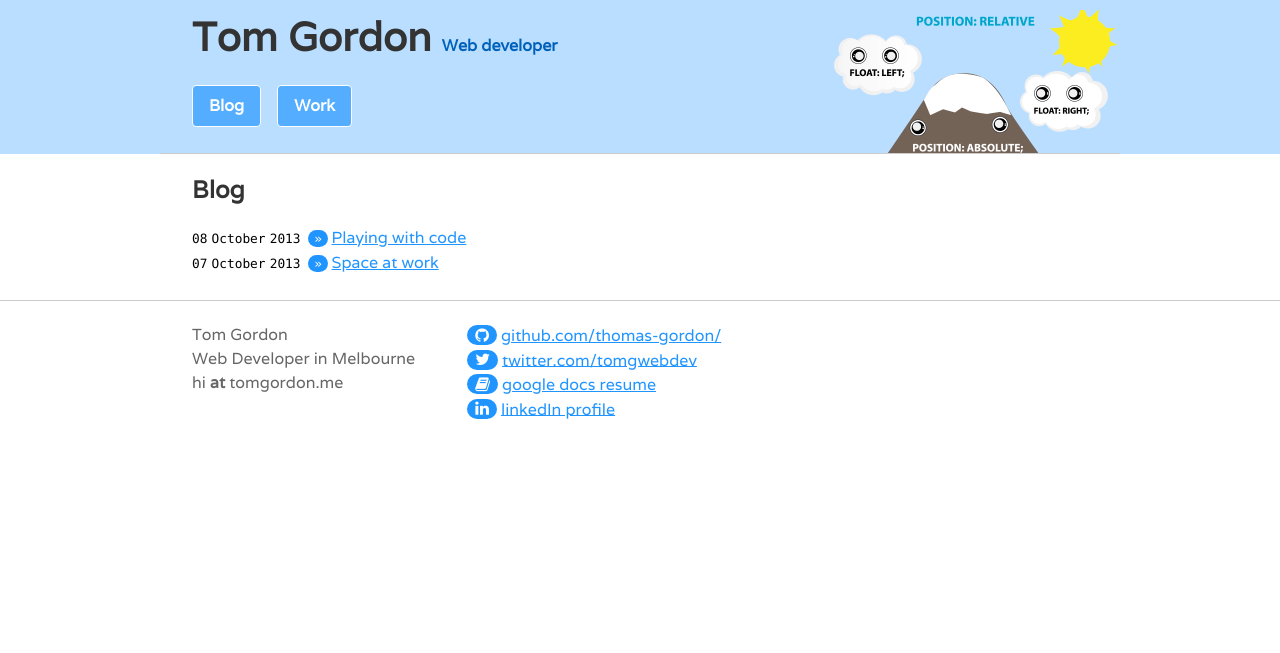
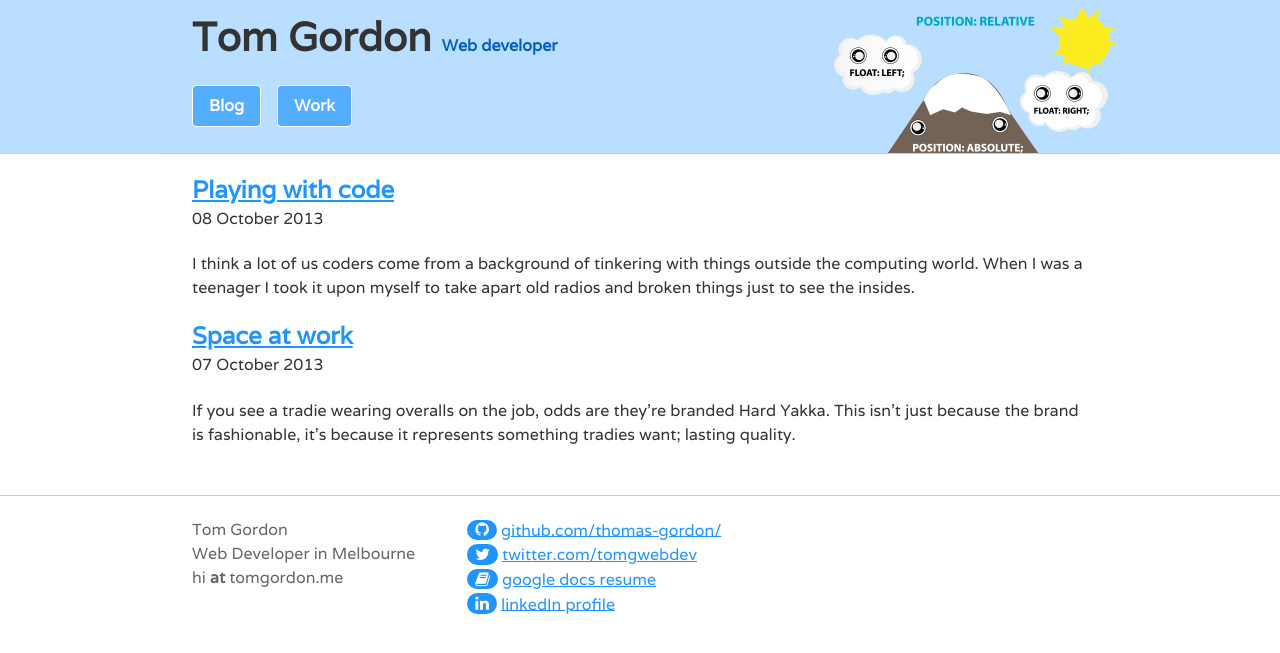
Before and after one commit to thomas-gordon/tomgordon.me, a Jekyll site: the page built from index.html, in a window 1280 px wide. Shown: the top 653 px of the page. Built offline with Jekyll 4.4.1, drawn with Linux system fonts in a browser that asks for light colours; nearby versions of some CDN libraries; library files that are not in the unit come from our copies.

Commit message:
Styling revisions

```diff
--- a/_posts/2013-10-08-playing-with-code.markdown
+++ b/_posts/2013-10-08-playing-with-code.markdown
@@ -6,8 +6,9 @@ categories: musings
 ---
 
 I think a lot of us coders come from a background of tinkering with things outside the computing world. When I was a
-teenager I took it upon myself to take apart old radios and broken things just to see the insides. The time I spent in this world
-was clear, uncluttered by all the nonsense that accompanies adolescence. I think it was this tinkering bubble that lead me
+teenager I took it upon myself to take apart old radios and broken things just to see the insides.
+
+The time I spent in this world was clear, uncluttered by all the nonsense that accompanies adolescence. I think it was this tinkering bubble that lead me
 to want to understand the web and the technology behind it. It also interested me more than conventional engineering because
 it was still being developed; I had the real chance to contribute to the creation of web engineering itself.
 
--- a/config.rb
+++ b/config.rb
@@ -1,6 +1,5 @@
 # Require any additional compass plugins here.
 sass_options = {:sourcemap => true}
-enable_sourcemaps = true
 
 # Set this to the root of your project when deployed:
 http_path = "/"
--- a/css/style.css
+++ b/css/style.css
@@ -31,7 +31,7 @@
 
 /*  Font Awesome styles
     ------------------------------------------------------- */
-/* line 43, ../scss/_font-awesome.scss */
+/* line 42, ../scss/_font-awesome.scss */
 [class^="icon-"],
 [class*=" icon-"] {
   font-family: FontAwesome;
@@ -51,7 +51,7 @@
   margin-top: 0; }
 
 /* more sprites.less reset */
-/* line 75, ../scss/_font-awesome.scss */
+/* line 63, ../scss/_font-awesome.scss */
 .icon-white,
 .nav-pills > .active > a > [class^="icon-"],
 .nav-pills > .active > a > [class*=" icon-"],
@@ -67,7 +67,7 @@
 .dropdown-submenu:hover > a > [class*=" icon-"] {
   background-image: none; }
 
-/* line 80, ../scss/_font-awesome.scss */
+/* line 79, ../scss/_font-awesome.scss */
 [class^="icon-"]:before,
 [class*=" icon-"]:before {
   text-decoration: inherit;
@@ -75,7 +75,7 @@
   speak: none; }
 
 /* makes sure icons active on rollover in links */
-/* line 89, ../scss/_font-awesome.scss */
+/* line 88, ../scss/_font-awesome.scss */
 a [class^="icon-"],
 a [class*=" icon-"] {
   display: inline-block; }
@@ -86,7 +86,7 @@ a [class*=" icon-"] {
   vertical-align: -10%;
   font-size: 1.3333333333333333em; }
 
-/* line 102, ../scss/_font-awesome.scss */
+/* line 101, ../scss/_font-awesome.scss */
 .btn [class^="icon-"],
 .btn [class*=" icon-"], .nav [class^="icon-"],
 .nav [class*=" icon-"] {
@@ -103,7 +103,7 @@ a [class*=" icon-"] {
   .nav [class*=" icon-"].icon-spin {
     display: inline-block; }
 
-/* line 112, ../scss/_font-awesome.scss */
+/* line 111, ../scss/_font-awesome.scss */
 .nav-tabs [class^="icon-"],
 .nav-tabs [class*=" icon-"], .nav-pills [class^="icon-"],
 .nav-pills [class*=" icon-"] {
@@ -116,7 +116,7 @@ a [class*=" icon-"] {
   .nav-pills [class*=" icon-"].icon-large {
     line-height: .9em; }
 
-/* line 120, ../scss/_font-awesome.scss */
+/* line 119, ../scss/_font-awesome.scss */
 li [class^="icon-"],
 li [class*=" icon-"], .nav li [class^="icon-"],
 .nav li [class*=" icon-"] {
@@ -134,7 +134,7 @@ li [class*=" icon-"], .nav li [class^="icon-"],
 ul.icons {
   list-style-type: none;
   text-indent: -.75em; }
-  /* line 137, ../scss/_font-awesome.scss */
+  /* line 136, ../scss/_font-awesome.scss */
   ul.icons li [class^="icon-"],
   ul.icons li [class*=" icon-"] {
     width: .75em; }
@@ -214,7 +214,7 @@ ul.icons {
 .btn.btn-small [class*=" icon-"].pull-right.icon-2x {
   margin-top: .25em; }
 
-/* line 219, ../scss/_font-awesome.scss */
+/* line 218, ../scss/_font-awesome.scss */
 .btn.btn-large [class^="icon-"],
 .btn.btn-large [class*=" icon-"] {
   margin-top: 0; }
@@ -413,7 +413,7 @@ ul.icons {
 .icon-play-circle:before {
   content: "\f01d"; }
 
-/* line 303, ../scss/_font-awesome.scss */
+/* line 302, ../scss/_font-awesome.scss */
 .icon-repeat:before,
 .icon-rotate-right:before {
   content: "\f01e"; }
@@ -675,7 +675,7 @@ ul.icons {
 .icon-arrow-down:before {
   content: "\f063"; }
 
-/* line 375, ../scss/_font-awesome.scss */
+/* line 374, ../scss/_font-awesome.scss */
 .icon-share-alt:before,
 .icon-mail-forward:before {
   content: "\f064"; }
@@ -1100,7 +1100,7 @@ ul.icons {
 .icon-linkedin:before {
   content: "\f0e1"; }
 
-/* line 490, ../scss/_font-awesome.scss */
+/* line 489, ../scss/_font-awesome.scss */
 .icon-undo:before,
 .icon-rotate-left:before {
   content: "\f0e2"; }
@@ -1281,7 +1281,7 @@ ul.icons {
 .icon-circle:before {
   content: "\f111"; }
 
-/* line 539, ../scss/_font-awesome.scss */
+/* line 538, ../scss/_font-awesome.scss */
 .icon-reply:before,
 .icon-mail-reply:before {
   content: "\f112"; }
@@ -1346,7 +1346,7 @@ ul.icons {
 .icon-mail-reply-all:before {
   content: "\f122"; }
 
-/* line 557, ../scss/_font-awesome.scss */
+/* line 556, ../scss/_font-awesome.scss */
 .icon-star-half-full:before,
 .icon-star-half-empty:before {
   content: "\f123"; }
@@ -1806,7 +1806,7 @@ body {
   font-family: "Varela", Arial, sans-serif;
   margin: 0 auto;
   *zoom: 1; }
-  /* line 19, ../scss/style.scss */
+  /* line 18, ../scss/style.scss */
   .container:before, .container:after {
     content: " ";
     /* 1 */
@@ -1864,7 +1864,7 @@ h4 {
   margin-top: 24px;
   margin-top: 1.5rem; }
 
-/* line 136, ../scss/style.scss */
+/* line 135, ../scss/style.scss */
 blockquote, h5, h6, iframe, label, p, pre, address, td, th, ul, ol, dl, dd, hr,
 table {
   font-size: medium;
@@ -1906,7 +1906,7 @@ nav ul {
   margin: 0;
   padding: 0;
   list-style: none; }
-  /* line 19, ../scss/style.scss */
+  /* line 18, ../scss/style.scss */
   nav ul:before, nav ul:after {
     content: " ";
     /* 1 */
@@ -1951,49 +1951,44 @@ Content
 /* Home
 /*
 /*****************************************************************************/
-/* line 200, ../scss/style.scss */
-ul.posts {
-  margin: 0;
-  padding: 0;
-  list-style: none; }
-  /* line 204, ../scss/style.scss */
-  ul.posts.posts span {
-    color: #000;
-    font-family: Monaco, "Courier New", monospace;
-    font-size: 80%; }
-  /* line 209, ../scss/style.scss */
-  ul.posts.posts .raquo {
-    text-decoration: none;
-    margin: 0.122em 0.25em 0 0.25em;
-    background: #2195ff;
-    border-radius: 1000px;
-    color: #fff;
-    padding: 0.1em 0.5em; }
+/* line 206, ../scss/style.scss */
+.article-list h1 {
+  font-size: 24px;
+  font-size: 1.5rem;
+  line-height: 1em;
+  margin-bottom: 24px;
+  margin-bottom: 1.5rem;
+  margin-top: 24px;
+  margin-top: 1.5rem; }
+/* line 210, ../scss/style.scss */
+.article-list time {
+  display: block;
+  margin-top: -1em; }
 
 /*****************************************************************************/
 /*
 /* Site
 /*
 /*****************************************************************************/
-/* line 228, ../scss/style.scss */
+/* line 224, ../scss/style.scss */
 #site-header {
   background: #BADEFF; }
-  /* line 230, ../scss/style.scss */
+  /* line 226, ../scss/style.scss */
   #site-header .container {
     padding-bottom: 1.40em;
     border-bottom: 0.1em solid #ccc; }
-  /* line 235, ../scss/style.scss */
+  /* line 231, ../scss/style.scss */
   #site-header a {
     font-weight: bold;
     text-decoration: none; }
-  /* line 240, ../scss/style.scss */
+  /* line 236, ../scss/style.scss */
   #site-header a.extra {
     color: #aaa;
     margin-left: 1em; }
-    /* line 243, ../scss/style.scss */
+    /* line 239, ../scss/style.scss */
     #site-header a.extra:hover {
       color: #000; }
-  /* line 248, ../scss/style.scss */
+  /* line 244, ../scss/style.scss */
   #site-header .title {
     margin-top: 0;
     padding-top: 24px;
@@ -2004,11 +1999,11 @@ ul.posts {
     padding-right: 1rem;
     display: inline-block;
     background: #BADEFF; }
-    /* line 260, ../scss/style.scss */
+    /* line 256, ../scss/style.scss */
     #site-header .title a {
       color: #333;
       text-decoration: none; }
-    /* line 264, ../scss/style.scss */
+    /* line 260, ../scss/style.scss */
     #site-header .title span {
       font-size: 16px;
       font-size: 1rem;
@@ -2019,25 +2014,25 @@ ul.posts {
       margin-top: 1.5rem;
       color: #0061ba; }
 
-/* line 274, ../scss/style.scss */
+/* line 270, ../scss/style.scss */
 #site-footer {
   color: #666;
   overflow: hidden;
   padding-top: 1.4em;
   border-top: 0.1em solid #ccc; }
-  /* line 280, ../scss/style.scss */
+  /* line 276, ../scss/style.scss */
   #site-footer .contact {
     float: left;
     margin-right: 3em;
     margin: 0 3em 1.5em 0; }
-    /* line 284, ../scss/style.scss */
+    /* line 280, ../scss/style.scss */
     #site-footer .contact p {
       margin: 0; }
-    /* line 285, ../scss/style.scss */
+    /* line 281, ../scss/style.scss */
     #site-footer .contact a {
       color: #2195ff;
       display: block; }
-      /* line 288, ../scss/style.scss */
+      /* line 284, ../scss/style.scss */
       #site-footer .contact a i {
         text-decoration: none;
         margin: 0.122em 0.25em 0 0.25em;
@@ -2052,25 +2047,25 @@ ul.posts {
 /*
 /*****************************************************************************/
 /* standard */
-/* line 310, ../scss/style.scss */
+/* line 306, ../scss/style.scss */
 .post pre {
   border: 1px solid #ddd;
   background-color: #eef;
   padding: 0 .4em; }
-/* line 316, ../scss/style.scss */
+/* line 312, ../scss/style.scss */
 .post code {
   border: 1px solid #ddd;
   background-color: #eef;
   padding: 0 .2em; }
-/* line 322, ../scss/style.scss */
+/* line 318, ../scss/style.scss */
 .post pre code {
   border: none; }
-/* line 325, ../scss/style.scss */
+/* line 321, ../scss/style.scss */
 .post pre.terminal {
   border: 1px solid #000;
   background-color: #333;
   color: #FFF; }
-  /* line 329, ../scss/style.scss */
+  /* line 325, ../scss/style.scss */
   .post pre.terminal code {
     background-color: #333; }
 
@@ -2078,11 +2073,11 @@ ul.posts {
 MEDIA QUERIES
 */
 @media only screen and (max-width: 481px) {
-  /* line 340, ../scss/style.scss */
+  /* line 336, ../scss/style.scss */
   .tile {
     width: 100%;
     margin: 0 0 0.25em 0; }
-    /* line 343, ../scss/style.scss */
+    /* line 339, ../scss/style.scss */
     .tile.plain {
       color: #000;
       text-transform: uppercase;
@@ -2090,24 +2085,24 @@ MEDIA QUERIES
       padding-left: 0;
       margin-top: -0.25em; }
 
-  /* line 353, ../scss/style.scss */
+  /* line 348, ../scss/style.scss */
   .left, .right,
   .column {
     margin-right: 0;
     width: 100%;
     float: none; }
 
-  /* line 360, ../scss/style.scss */
+  /* line 356, ../scss/style.scss */
   .columns .left, .columns .right {
     margin-right: 0;
     width: 100%;
     float: none; } }
 @media only screen and (min-width: 768px) {
-  /* line 372, ../scss/style.scss */
+  /* line 368, ../scss/style.scss */
   .title {
     display: block; }
 
-  /* line 376, ../scss/style.scss */
+  /* line 372, ../scss/style.scss */
   #site-header .container {
     background: url(../img/site-header.gif) 100% 100% no-repeat; } }
 /*RETINA (2x RESOLUTION DEVICES)
@@ -2119,7 +2114,7 @@ query for retina AND a certain size if you want. Go Nuts.
 PRINT STYLESHEET
 */
 @media print {
-  /* line 410, ../scss/style.scss */
+  /* line 406, ../scss/style.scss */
   * {
     background: transparent !important;
     color: black !important;
@@ -2127,57 +2122,59 @@ PRINT STYLESHEET
     filter: none !important;
     -ms-filter: none !important; }
 
-  /* line 418, ../scss/style.scss */
+  /* line 414, ../scss/style.scss */
   a, a:visited {
     color: #444 !important;
     text-decoration: underline; }
-    /* line 423, ../scss/style.scss */
+    /* line 419, ../scss/style.scss */
     a:after, a:visited:after {
       content: " (" attr(href) ")"; }
-    /* line 428, ../scss/style.scss */
+    /* line 424, ../scss/style.scss */
     a abbr[title]:after, a:visited abbr[title]:after {
       content: " (" attr(title) ")"; }
 
-  /* line 435, ../scss/style.scss */
+  /* line 429, ../scss/style.scss */
   .ir a:after,
   a[href^="javascript:"]:after,
   a[href^="#"]:after {
     content: ""; }
 
-  /* line 439, ../scss/style.scss */
+  /* line 435, ../scss/style.scss */
   pre, blockquote {
     border: 1px solid #999;
     page-break-inside: avoid; }
 
-  /* line 444, ../scss/style.scss */
+  /* line 440, ../scss/style.scss */
   thead {
     display: table-header-group; }
 
-  /* line 448, ../scss/style.scss */
+  /* line 444, ../scss/style.scss */
   tr, img {
     page-break-inside: avoid; }
 
-  /* line 452, ../scss/style.scss */
+  /* line 448, ../scss/style.scss */
   img {
     max-width: 100% !important; }
 
   @page {
     margin: 0.5cm; }
 
-  /* line 460, ../scss/style.scss */
+  /* line 456, ../scss/style.scss */
   p, h2, h3 {
     orphans: 3;
     widows: 3; }
 
-  /* line 466, ../scss/style.scss */
+  /* line 461, ../scss/style.scss */
   h2,
   h3 {
     page-break-after: avoid; }
 
-  /* line 475, ../scss/style.scss */
+  /* line 467, ../scss/style.scss */
   .sidebar,
   .page-navigation,
   .wp-prev-next,
   .respond-form,
   nav {
     display: none; } }
+
+/*@ sourceMappingURL=style.css.map */
--- a/index.html
+++ b/index.html
@@ -2,17 +2,18 @@
 layout: default
 title: Blog
 ---
+<section class="article-list">
+	{% for post in site.posts %}
 
-<h2>Blog</h2>
+		<article>
+			<h1><a href="{{ post.url }}">{{ post.title }}</a></h1>
+			<time>
+				<span>{{ post.date | date: "%d" }}</span>
+				<span>{{ post.date | date: "%B" }}</span>
+				<span>{{ post.date | date: "%Y" }}</span>
+			</time>
+			{{post.excerpt}}
+		</article>
 
-<ul class="posts">
-    {% for post in site.posts %}
-    <li>
-        <time>
-            <span>{{ post.date | date: "%d" }}</span>
-            <span>{{ post.date | date: "%B" }}</span>
-            <span>{{ post.date | date: "%Y" }}</span>
-        </time>
-        <span class="raquo">&raquo;</span><a href="{{ post.url }}">{{ post.title }}</a></li>
-    {% endfor %}
-</ul>
+	{% endfor %}
+</section>
```
Also changed, not shown: _drafts/2013-10-11-enterprise-frontend.markdown (+1 -9 lines), _posts/2013-10-07-your-space-at-work.markdown (+5 -4 lines), scss/style.scss (+13 -17 lines), 1 other file.
